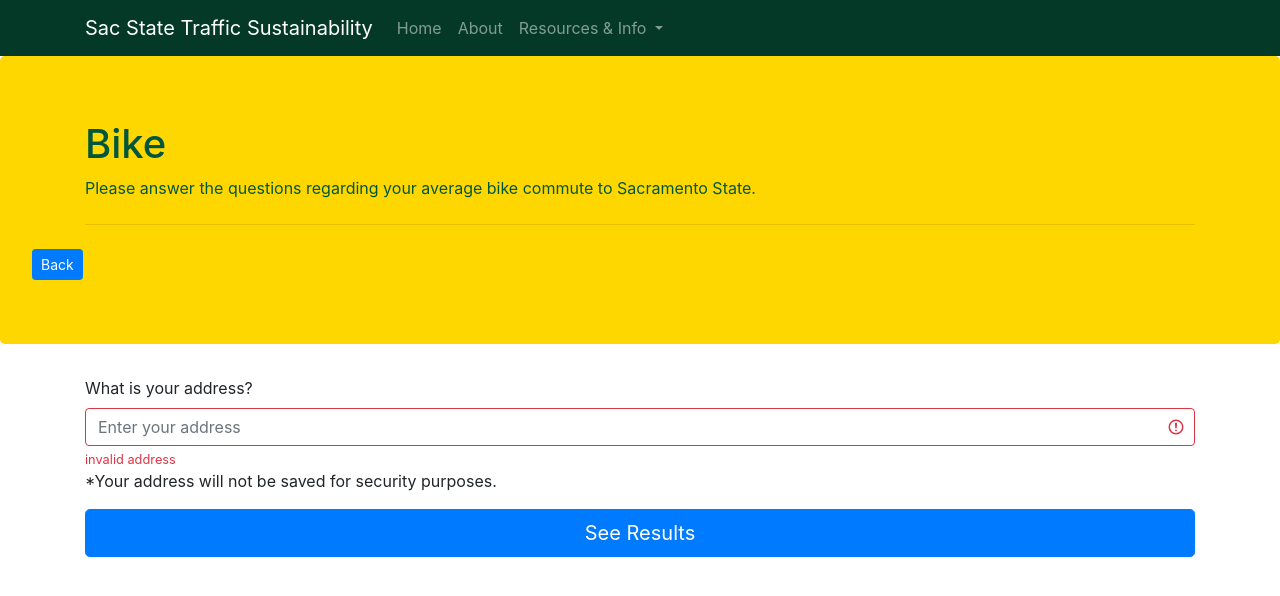
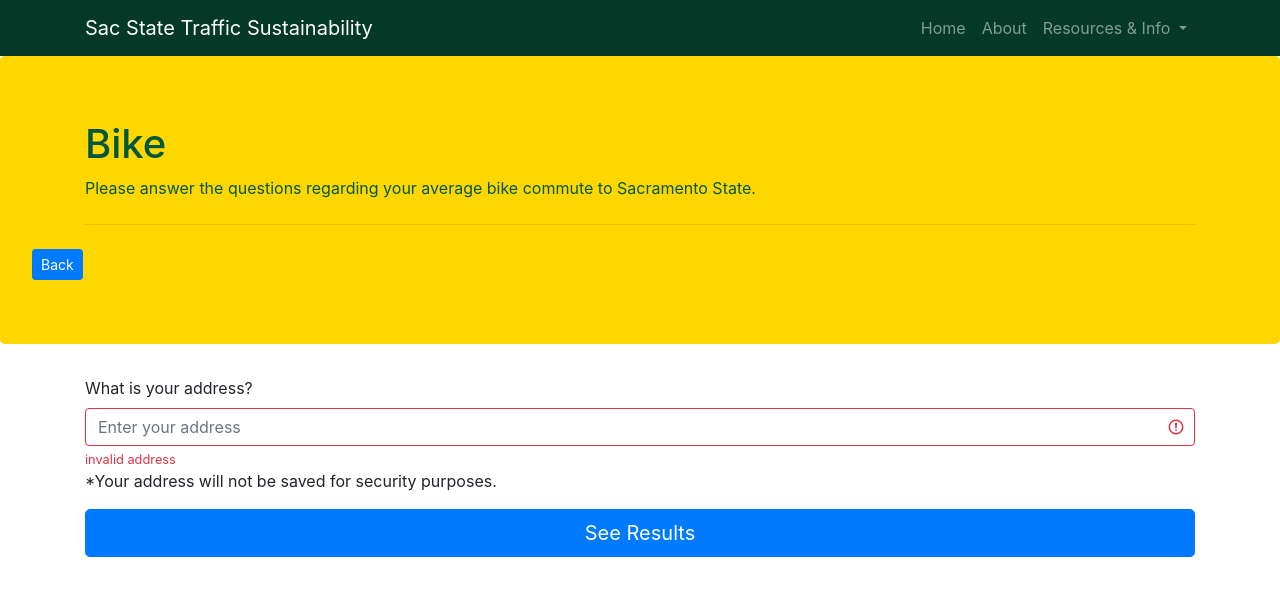
Before and after one commit to Just-Don-t-Know-JDK/CSUS-Commute-Options-JDK, a plain HTML site: page Options Forms/commuteOptionsBike.html in a window 1280 px wide. Drawn offline with nearby package versions, Linux system fonts and the light colour scheme.

Commit message:
Navbar aligned right

```diff
--- a/Options Forms/commuteOptionsBike.html
+++ b/Options Forms/commuteOptionsBike.html
@@ -11,6 +11,7 @@
         <title>Bike</title>
     </head>
     <body>
+        <!-- Navbar -->
         <nav class="navbar navbar-expand-lg navbar-dark" style="background-color: #043927;">
           <div class="container">
           <a class="navbar-brand" href="#">Sac State Traffic Sustainability</a>
@@ -18,7 +19,7 @@
             <span class="navbar-toggler-icon"></span>
           </button>
           <div class="collapse navbar-collapse" id="navbarSupportedContent">
-              <ul class="navbar-nav mr-auto">
+            <ul class="navbar-nav ml-auto">
               <li class="nav-item">
                 <a class="nav-link" href="#">Home</a>
               </li>
@@ -38,6 +39,7 @@
           </div>
           </div>
       </nav>
+
         <div class = "jumbotron" style = "background-color: gold">
             <div class = "container" stlye = "width: 18rem">
                 <h1 style = "color: #00573d;">Bike</h1>
```
Also changed, not shown: Data Analysis.html (+1 -1 lines), Options Forms/commuteOptionsFoot.html (+3 -1 lines), Options Forms/commuteOptionsMotorCycle.html (+3 -1 lines), Options Forms/commuteOptionsMulti.html (+3 -1 lines), Options Forms/commuteOptionsSingle.html (+3 -1 lines), Options Forms/commuteOptionsTransit.html (+3 -1 lines), Options.html (+1 -1 lines). Lines whose indentation alone changed are shown as unchanged.
